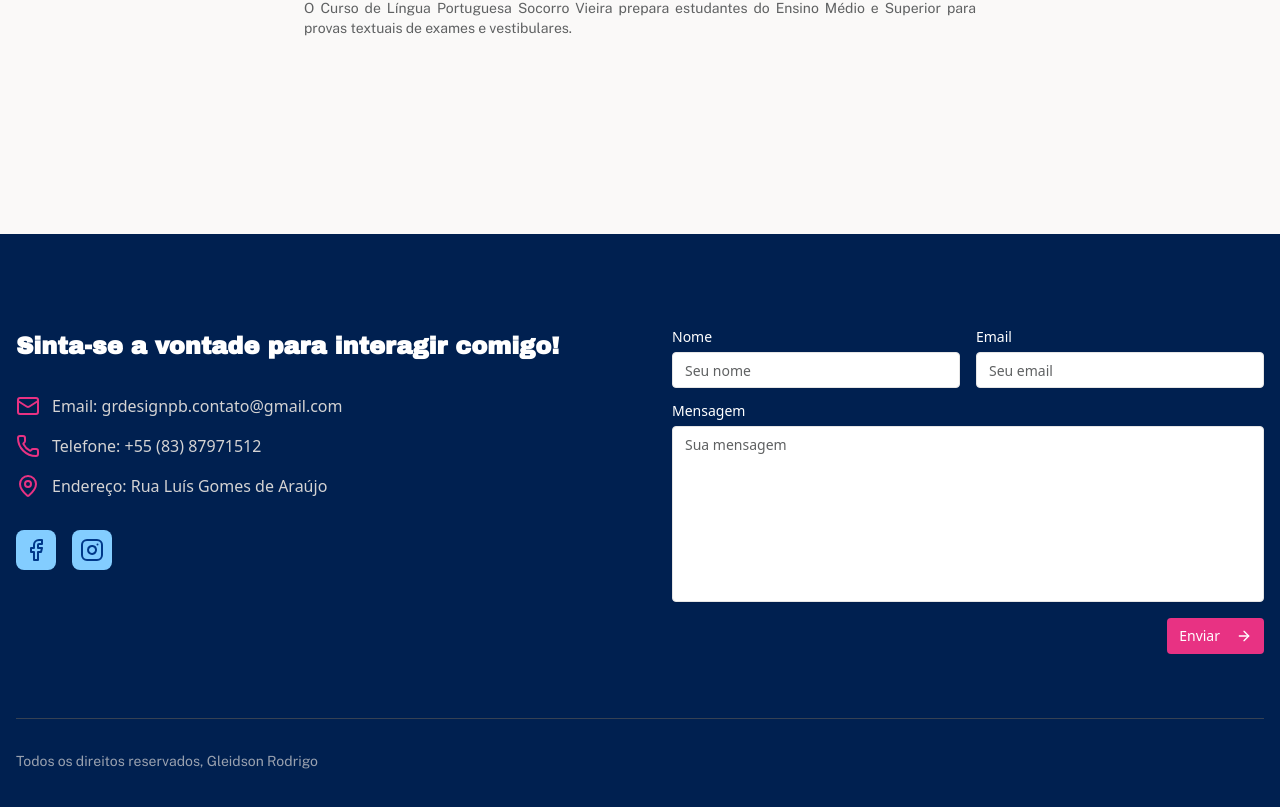
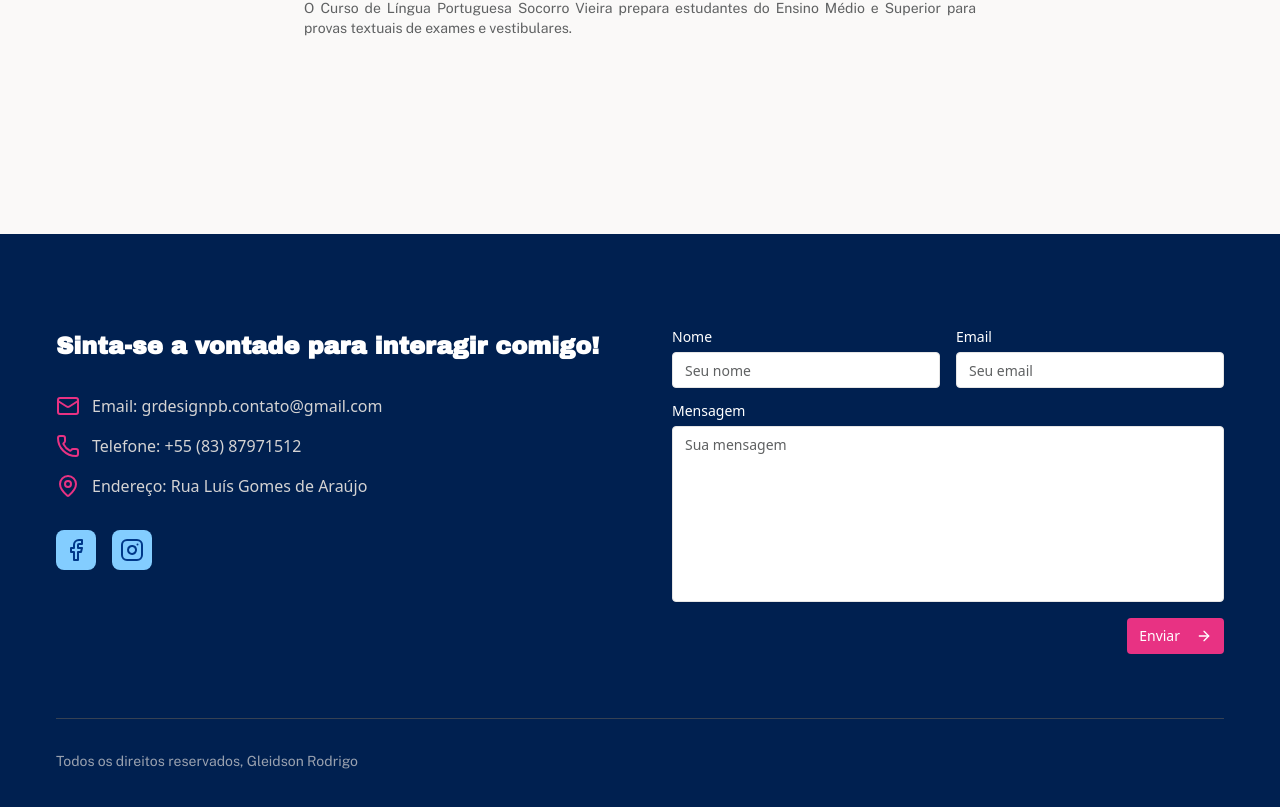
Before and after one commit to knex-projects/gleidson-lp, a React (Vite) app: page / in a window 1280 px wide. Shown: the part 3014-3821 px from the top of the page. Built offline with nearby package versions, Linux system fonts and the light colour scheme.

Commit message:
corrigindo bugs restantes

```diff
--- a/src/components/common/footer.tsx
+++ b/src/components/common/footer.tsx
@@ -50,7 +50,7 @@ export default function Footer() {
       className="bg-[#002050] text-white py-16 md:py-24 mt-32"
       id="contato"
     >
-      <div className="mx-auto max-w-[1248px] px-4 md:px-0">
+      <div className="mx-auto max-w-[1248px] px-4 md:px-10">
         <div className="grid grid-cols-1 md:grid-cols-2 gap-12 md:gap-16">
           <div className="flex flex-col gap-8">
             <h3 className="text-[16px] md:text-2xl font-semibold text-white">
```
